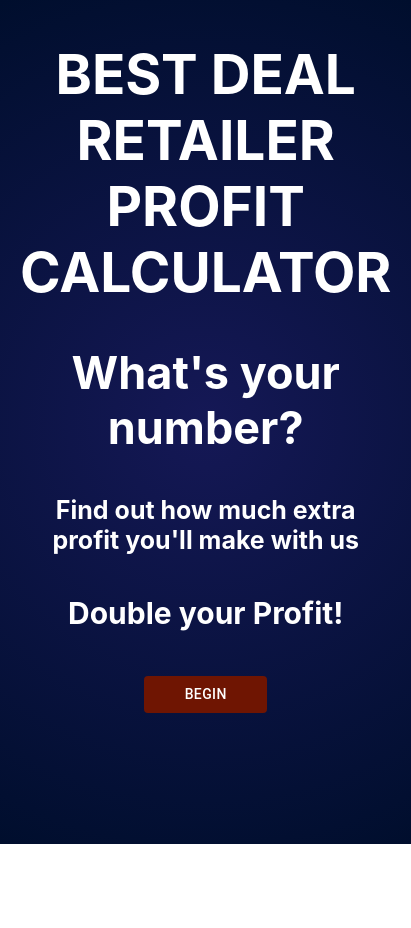
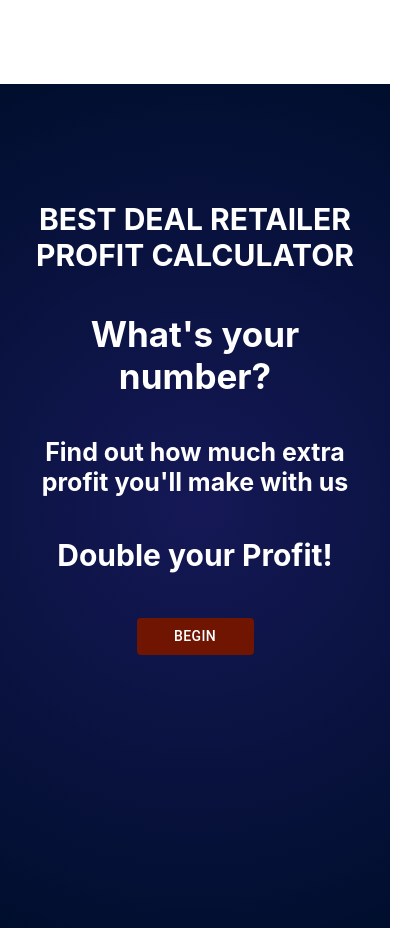
Before and after one commit to davidnielsen215/profit-calculator2, a React (Create React App) app: page / in a window 390 px wide. Shown: the whole page, 411 px wide, since content can reach past the window. Before the commit the page ends 844 px from the top, so only its background shows below. Built offline with nearby package versions, Linux system fonts and the light colour scheme.

Commit message:
updated wording in components

```diff
--- a/src/LandingPage.css
+++ b/src/LandingPage.css
@@ -17,7 +17,7 @@
 .container1{
     margin-top: 0px;
     color: white;
-    background: radial-gradient(circle, rgba(31,192,255,1) 0%, rgba(0,80,255,1) 100%);
+    /* background: radial-gradient(circle, rgba(31,192,255,1) 0%, rgba(0,80,255,1) 100%); */
     height: 100vh;
     width: 40vw;
 }
@@ -55,3 +55,67 @@
     padding: 4px;
     margin-top: 2%;
 }
+
+
+/* Ipad  */
+@media (max-width: 1100px){
+
+    .maincont{
+        display: inline-block;
+    }
+    .question{
+        font-size: 35px;
+        padding: 20px;
+    }
+
+    .container{
+        margin-top: 0px;
+        color: white;
+        background: radial-gradient(circle, rgba(21,24,86,1) 0%, rgba(0,14,45,1) 100%);
+        height: 100vh;
+        margin: none;
+    }
+
+    .container1{
+        margin-top: 0px;
+        color: white;
+        /* background: radial-gradient(circle, rgba(31,192,255,1) 0%, rgba(0,80,255,1) 100%); */
+        height: 0vh;
+        width: 0vw;
+    }
+}
+
+@media (max-width: 500px){
+
+    .maincont{
+        display: grid;
+    }
+    .title{
+        font-size: 30px;
+        padding: 20px;
+        padding-top: 30%;
+    }
+
+    .logo{
+        padding-top: none;
+        width: 55%;
+        margin: none
+    }
+
+    .container{
+        margin-top: 0px;
+        color: white;
+        background: radial-gradient(circle, rgba(21,24,86,1) 0%, rgba(0,14,45,1) 100%);
+        height: 100vh;
+        width: 100vw;
+        margin: none;
+    }
+
+    .container1{
+        margin-top: 0px;
+        color: white;
+        /* background: radial-gradient(circle, rgba(31,192,255,1) 0%, rgba(0,80,255,1) 100%); */
+        height: 10vh;
+        width: 100vw;
+    }
+}
--- a/src/components/Calculation.js
+++ b/src/components/Calculation.js
@@ -51,7 +51,7 @@ class Calculation extends Component {
                     onChange={handleChange('Email')}
                     // id="outlined-basic"
                     variant="outlined"
-                    style={{width: '40%'}}
+                    style={styles.input}
                     />
                     <br></br>
                     <Button style={styles.button}>Send</Button>
@@ -76,6 +76,9 @@ const styles = {
         minWidth: '30%',
         margin: 25,
         backgroundColor: '#6f1502'
+    },
+    input: {
+        width: '55%'
     }
 
 }
--- a/src/components/LastYear.js
+++ b/src/components/LastYear.js
@@ -42,7 +42,7 @@ export class LastYear extends Component {
                 <React.Fragment>
                 <AppBar position='static' style={{backgroundColor: '#151856' }}>
                         <Typography variant="h4" style={{paddingTop: '2%', paddingBottom: '2%', padding: "2%"}}>
-                            What was your net profit (%) from previous year
+                        What percent of your sales is last year’s product?
                         </Typography>
                     </AppBar>
                     <br></br>
--- a/src/components/LoseInternet.js
+++ b/src/components/LoseInternet.js
@@ -50,7 +50,7 @@ export class LoseInternet extends Component {
                 <React.Fragment>
                 <AppBar position='static' style={{backgroundColor: '#151856' }}>
                         <Typography variant="h4" style={{paddingTop: '2%', paddingBottom: '2%', padding: "2%"}}>
-                            What was your net profit (%) from previous year
+                        What percent of your sales are you losing to the internet? (Estimate)
                         </Typography>
                     </AppBar>
                     <br></br>
@@ -61,7 +61,7 @@ export class LoseInternet extends Component {
                     <RadioGroup onChange={handleChange('loseInternet')} defaultValue={values.loseInternet}>
                         <FormControlLabel value="5%" control={<Radio color="primary"/>} label="0% - 10%" />
                         <FormControlLabel value="15.5%" control={<Radio color="primary"/>} label="11% - 20%%" />
-                        <FormControlLabel value="25.5%" control={<Radio color="primary"/>} label="21% - 30%" />
+                        <FormControlLabel value="25.5%" control={<Radio color="primary"/>} label="21% - 30% (Industry Average)" />
                         <FormControlLabel value="35.5%" control={<Radio color="primary"/>} label="31% - 40%" />
                         <FormControlLabel value="45.5%" control={<Radio color="primary"/>} label="41% - 50%" />
                         <TextField
```
